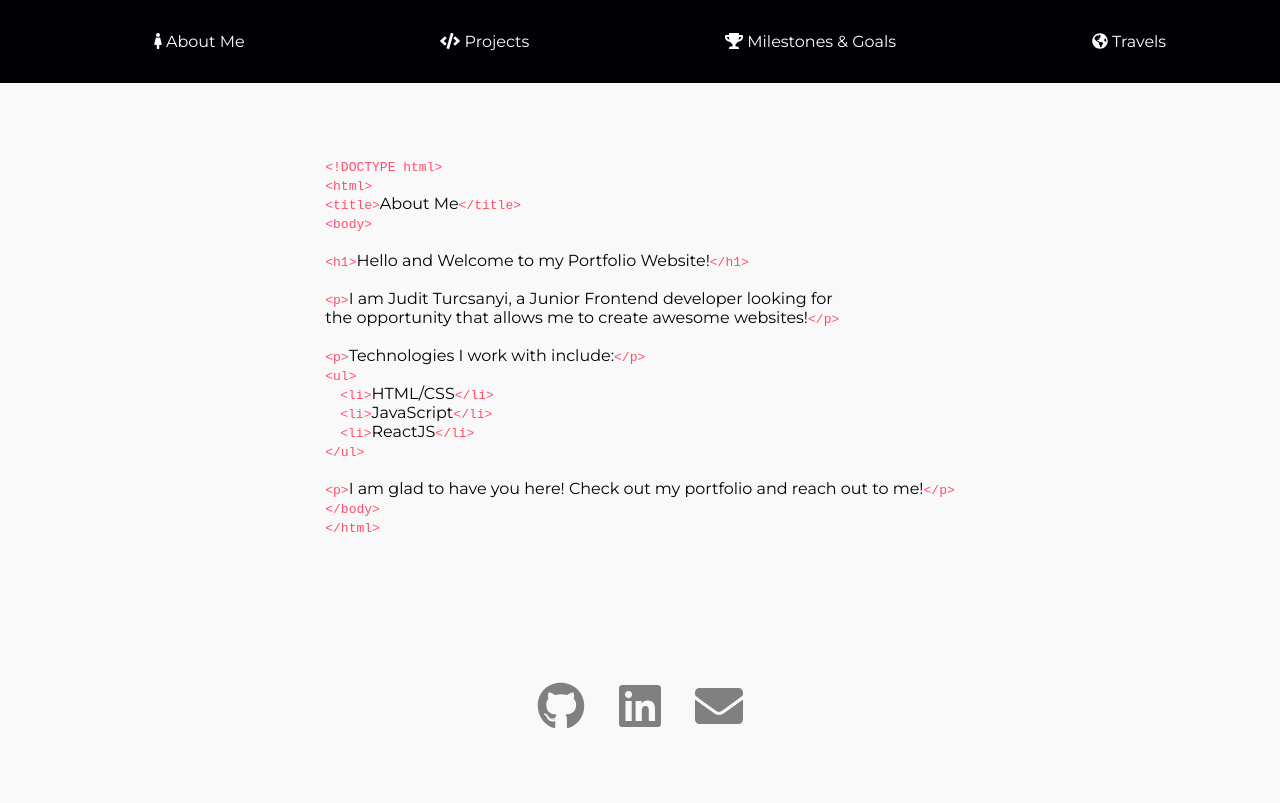
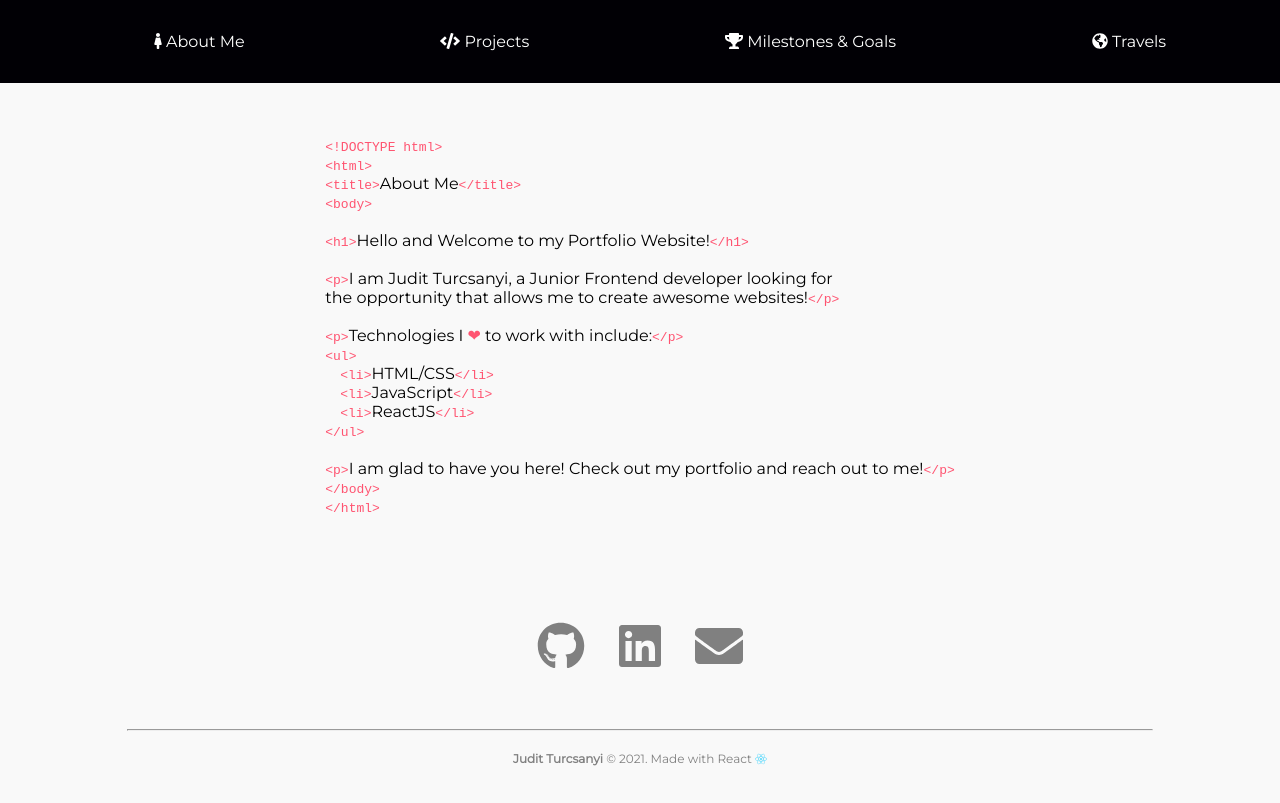
Before and after one commit to JuditTurcsanyi/my-portfolio, a React (Create React App) app: page / in a window 1280 px wide. Built offline with nearby package versions, Linux system fonts and the light colour scheme.

Commit message:
filter projects added

```diff
--- a/package.json
+++ b/package.json
@@ -15,6 +15,7 @@
     "react-dom": "^17.0.1",
     "react-router-dom": "^5.2.0",
     "react-scripts": "4.0.1",
+    "react-select": "^3.1.1",
     "styled-components": "^5.2.1",
     "web-vitals": "^0.2.4"
   },
--- a/src/App.js
+++ b/src/App.js
@@ -3,6 +3,7 @@ import GlobalStyle from "./components/globalStyles";
 import { Switch, Route } from "react-router-dom";
 import Nav from "./components/Nav";
 import Home from "./pages/Home";
+import Footer from "./components/Footer";
 import Projects from "./pages/Projects";
 import Milestones from "./pages/Milestones";
 import Travels from "./pages/Travels";
@@ -26,6 +27,7 @@ function App() {
         <Travels />
       </Route>
       </Switch>
+      <Footer />
     </div>
   );
 }
--- /dev/null
+++ b/src/components/Footer.js
@@ -0,0 +1,32 @@
+import React from 'react';
+import styled from 'styled-components';
+import { FontAwesomeIcon } from '@fortawesome/react-fontawesome'
+import { faReact } from '@fortawesome/free-brands-svg-icons'
+
+const Footer = () => {
+    return(
+        <FooterSection>
+            <hr/>
+            <p><b>Judit Turcsanyi</b> &copy; 2021. Made with React <FontAwesomeIcon icon={faReact} color="#61DAFB" />
+            </p>
+        </FooterSection>
+    )
+}
+
+const FooterSection = styled.footer`
+    text-align: center;
+    width: 100%;
+    color: grey;
+    font-size: 12px;
+    position: relative;
+    bottom: 0;
+    hr {
+        color: grey;
+        width: 80vw;
+    }
+    p {
+        padding: 0.5rem 0 0.5rem 0;
+    }
+`
+
+export default Footer;
--- a/src/components/Intro.js
+++ b/src/components/Intro.js
@@ -20,7 +20,7 @@ const Intro = () => {
                 I am Judit Turcsanyi, a Junior Frontend developer looking for<br />the opportunity that allows me to create awesome websites!
                 <code>&lt;/p&gt;</code><br /><br />
                 <code>&lt;p&gt;</code>
-                Technologies I work with include:
+                Technologies I <span>&#10084;</span> to work with include:
                 <code>&lt;/p&gt;</code><br />
                 <code>&lt;ul&gt;</code><br />
                 <div className="li">
@@ -52,10 +52,13 @@ const StyledIntro = styled.div`
     justify-content: space-around;
     align-items: center;
     flex-direction: column;
-    height: 90vh;
+    height: 80vh;
     position: relative;
+    span {
+        color: #ff5370;
+    }
     code {
-        color: #ff4e6b
+        color: #ff5370;
         }
     .li {
         position: relative;
--- a/src/components/globalStyles.js
+++ b/src/components/globalStyles.js
@@ -8,6 +8,9 @@ const GlobalStyle = createGlobalStyle`
     background: #F9F9F9;
   }
   button {
+    font-family: 'Montserrat', sans-serif;
+  }
+  option {
     font-family: 'Montserrat', sans-serif;
   }
   li {
--- a/src/pages/Projects.js
+++ b/src/pages/Projects.js
@@ -1,16 +1,18 @@
 import React, {useState} from 'react';
 import styled from 'styled-components';
+import Select from 'react-select';
 import Projectlist from '../projectdata';
 import Project from '../components/Project';
 import ProjectDetail from '../components/ProjectDetail';
 
 const Projects = () => {
-    const projects = Projectlist();
+    let [projects, setProjects] = useState(Projectlist());
+    let options = [];
     const [selectedProject, setSelectedProject] = useState();
     //Add filter options
-    let filterList = [""];
+    let filterList = [];
     const AddTechnologies = () => {
-        projects.map((project) => {
+        Projectlist().map((project) => {
             const listarray = project.tech.split(',' && ', ');
             listarray.forEach((listitem) => {
                 filterList.push(listitem);
@@ -21,16 +23,40 @@ const Projects = () => {
                     filterList.splice(j);
                 }
             }
-        return filterList.sort();
-    })};
+            return filterList;
+        })
+        //Add select options
+        filterList.sort().map((item) => {
+            options.push({label: `${item}`, value:`${item}`});
+            return options;
+        })
+        options.unshift({label: "Select All", value:"Select All"});
+    };
+
+    //Filter Projects
+    const filterProjects = (e) => {
+        //1. Filter value
+        const selectedTech = e.value;
+
+        //2. Select projects that contain filter value
+        const filterProjectArray = (array, value) => {
+            return array.filter(o =>
+                Object.keys(o).some(k => o[k].toLowerCase().includes(value.toLowerCase())));
+        }
+        const filteredProjects = filterProjectArray(Projectlist(), selectedTech);
+
+        //3. Modify projects state
+        if (e.value === "Select All") {
+            setProjects(Projectlist())
+        } else {
+        setProjects(filteredProjects);
+        }
+    }
+
     return(
         <div>
             <FilterSection>
-                <select onClick={AddTechnologies()} id="filter" name="filter">
-                    {filterList.map((item) => {
-                        return <option key={item}>{item}</option>;
-                    })}
-                </select>
+                <Select options={options} className="select" onChange={filterProjects} onClick={AddTechnologies()} id="filter" name="filter"/>
             </FilterSection>
             <ProjectList >
                 {selectedProject && <ProjectDetail selectedProject={selectedProject} setSelectedProject={setSelectedProject} />}
@@ -52,11 +78,8 @@ const FilterSection = styled.div`
     display: flex;
     justify-content: center;
     padding-top: 3rem;
-    select {
+    .select {
         width: 30%;
-        height: 2rem;
-        border: solid grey 1px;
-        border-radius: 5px;
     }
 `
 
--- a/src/pages/Travels.js
+++ b/src/pages/Travels.js
@@ -67,7 +67,7 @@ const Travels = () => {
 };
 
 const Travelpage = styled.div`
-  height: 60vh;
+  height: 65vh;
   margin: 0 2rem 0 2rem;
   display: flex;
   justify-content: center;
--- a/src/projectdata.js
+++ b/src/projectdata.js
@@ -8,8 +8,8 @@ export const Projectlist = () => {
     return [
         {
             name: "Portfolio Website",
-            description: "This is my Portfolio website right here.",
-            tech: "ReactJS, styled-components, react-router-dom, framer-motion",
+            description: "This is my Portfolio Website right here. :) Challenges I learned from while creating this website: import all images from a folder with a function rather than individually and filtering for projects.",
+            tech: "ReactJS, styled-components, react-router-dom, framer-motion, react-select",
             date: "December 2020",
             image: `${portfolio}`,
             id: uuidv4()
```
Also changed, not shown: 2 other files (tests, documents, lock files or other folders). Lines whose indentation alone changed are shown as unchanged.
